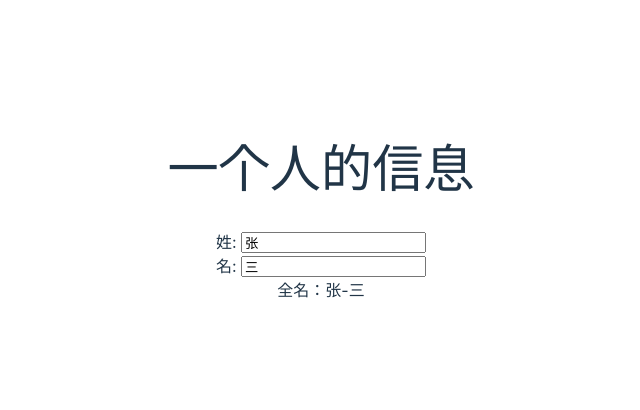
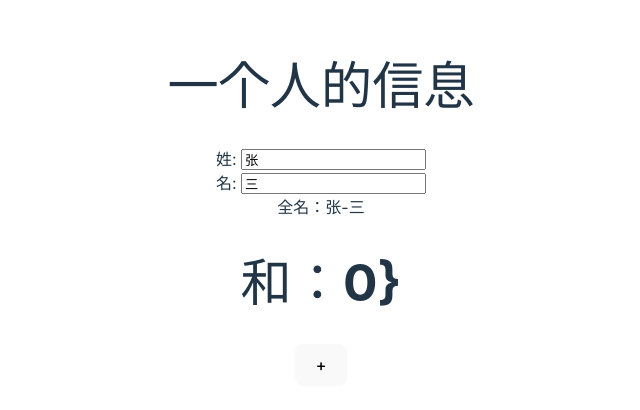
Before and after one commit to zaqq147258369/Vite-test, a Vue app in the folder vite-project/: page / in a window 1280 px wide. Shown: the part 196-606 px from the top of the page, without its empty margins (319-959 px from the left). Built offline with nearby package versions, Linux system fonts and the light colour scheme.

Commit message:
watch继续，p152

```diff
--- a/vite-project/src/component/Demo2.vue
+++ b/vite-project/src/component/Demo2.vue
@@ -1,6 +1,6 @@
 <script setup>
-import {reactive,computed} from "vue"
-
+import {ref,reactive,computed,watch} from "vue"
+    let sum = ref(0)
 let person = reactive({
     firstName:"张",
     lastName:'三'
@@ -22,6 +22,10 @@ person.fullName = computed({
     }
 })
 
+watch(sum,(newValue,oldValue)=>{
+    console.log('sum变了',newValue,oldValue)
+},{immedite:true})
+
 </script>
 <template>
     <div>
@@ -31,8 +35,9 @@ person.fullName = computed({
         名: <input type="text" v-model="person.lastName">
         <br>
         <span>全名：{{person.fullName}}</span>
+        <h1>和：{{ sum }}}</h1>
+        <button @click="sum++">+</button>
     </div>
-
 </template>
 <style scoped>
 
```
